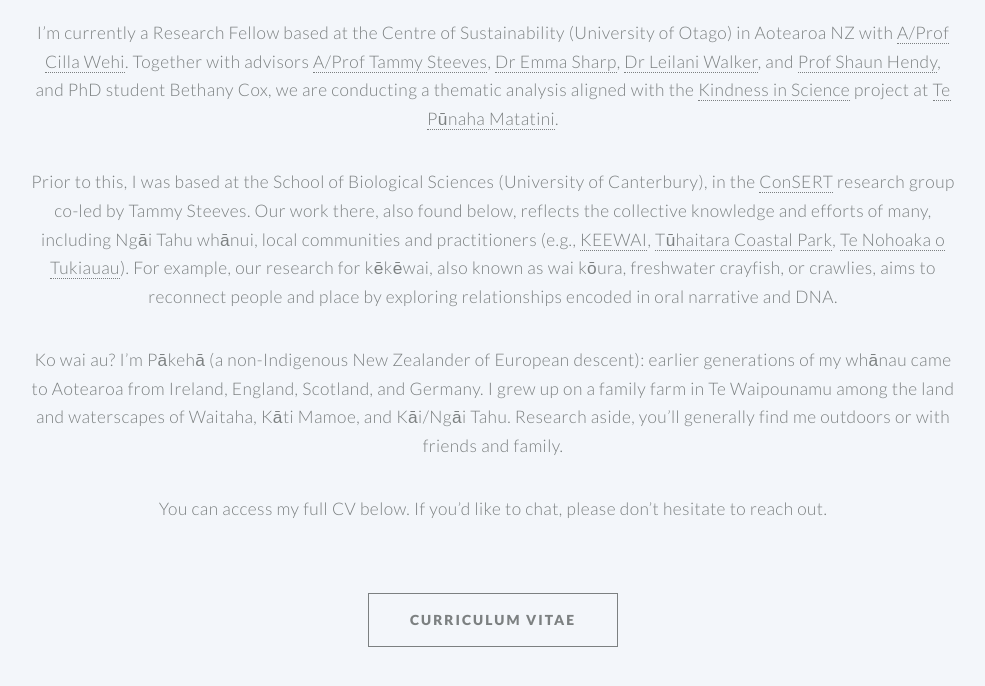
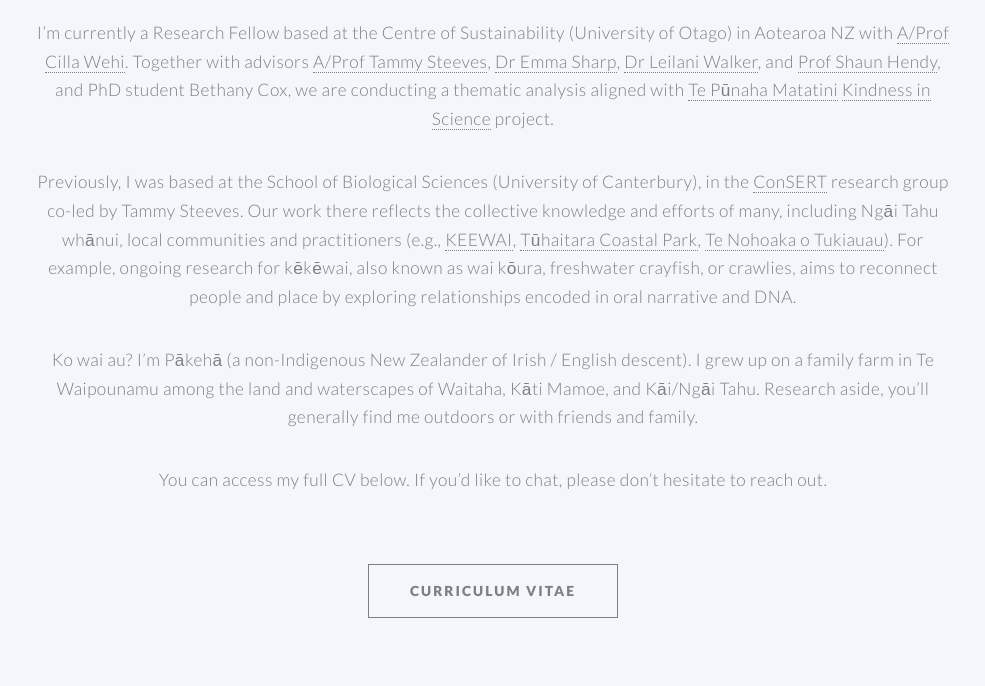
Before and after one commit to aislingrayne/aislingrayne.github.io, a Jekyll site: the page built from index.md, in a window 1280 px wide and 900 px high, scrolled down 884 px, cut to the strip 209-895 px from the top of the window. Shown: the whole strip, without its empty margins (147-1132 px from the left). Built offline with Jekyll 4.4.1, drawn with Linux system fonts in a browser that asks for light colours; some of the changed text lies outside the part shown.

Commit message:
Update index.md

```diff
--- a/index.md
+++ b/index.md
@@ -49,10 +49,10 @@
 
 <img src="../images/profile.png" class="aligncenter" style="max-width:200px" alt="profile">
 
-I'm currently a Research Fellow based at the Centre of Sustainability (University of Otago) in Aotearoa NZ with [A/Prof Cilla Wehi](http://www.priscillawehi.com/). Together with advisors [A/Prof Tammy Steeves](https://www.canterbury.ac.nz/science/contact-us/people/tammy-steeves.html), [Dr Emma Sharp](https://unidirectory.auckland.ac.nz/profile/el-sharp), [Dr Leilani Walker](https://leilani-walker.com/), and [Prof Shaun Hendy](https://www.tepunahamatatini.ac.nz/shaun-hendy/), and PhD student Bethany Cox, we are conducting a thematic analysis aligned with the *[Kindness in Science](http://www.kindnessinscience.org/)* project at [Te Pūnaha Matatini](https://www.tepunahamatatini.ac.nz/).
+I'm currently a Research Fellow based at the Centre of Sustainability (University of Otago) in Aotearoa NZ with [A/Prof Cilla Wehi](http://www.priscillawehi.com/). Together with advisors [A/Prof Tammy Steeves](https://www.canterbury.ac.nz/science/contact-us/people/tammy-steeves.html), [Dr Emma Sharp](https://unidirectory.auckland.ac.nz/profile/el-sharp), [Dr Leilani Walker](https://leilani-walker.com/), and [Prof Shaun Hendy](https://www.tepunahamatatini.ac.nz/shaun-hendy/), and PhD student Bethany Cox, we are conducting a thematic analysis aligned with [Te Pūnaha Matatini](https://www.tepunahamatatini.ac.nz/) *[Kindness in Science](http://www.kindnessinscience.org/)* project.
 
-Prior to this, I was based at the School of Biological Sciences (University of Canterbury), in the [ConSERT](http://www.ucconsert.org/) research group co-led by Tammy Steeves. Our work there, also found below, reflects the collective knowledge and efforts of many, including Ngāi Tahu whānui, local communities and practitioners (e.g., [KEEWAI](http://keewai.co.nz/), [Tūhaitara Coastal Park](https://www.tuhaitarapark.org.nz/), [Te Nohoaka o Tukiauau](https://www.tenohoaka.org.nz/)). For example, our research for kēkēwai, also known as wai kōura, freshwater crayfish, or crawlies, aims to reconnect people and place by exploring relationships encoded in oral narrative and DNA.
+Previously, I was based at the School of Biological Sciences (University of Canterbury), in the [ConSERT](http://www.ucconsert.org/) research group co-led by Tammy Steeves. Our work there reflects the collective knowledge and efforts of many, including Ngāi Tahu whānui, local communities and practitioners (e.g., [KEEWAI](http://keewai.co.nz/), [Tūhaitara Coastal Park](https://www.tuhaitarapark.org.nz/), [Te Nohoaka o Tukiauau](https://www.tenohoaka.org.nz/)). For example, ongoing research for kēkēwai, also known as wai kōura, freshwater crayfish, or crawlies, aims to reconnect people and place by exploring relationships encoded in oral narrative and DNA.
 
-Ko wai au? I'm Pākehā (a non-Indigenous New Zealander of European descent): earlier generations of my whānau came to Aotearoa from Ireland, England, Scotland, and Germany. I grew up on a family farm in Te Waipounamu among the land and waterscapes of Waitaha, Kāti Mamoe, and Kāi/Ngāi Tahu. Research aside, you'll generally find me outdoors or with friends and family.
+Ko wai au? I'm Pākehā (a non-Indigenous New Zealander of Irish / English descent). I grew up on a family farm in Te Waipounamu among the land and waterscapes of Waitaha, Kāti Mamoe, and Kāi/Ngāi Tahu. Research aside, you'll generally find me outdoors or with friends and family.
 
 You can access my full CV below. If you'd like to chat, please don't hesitate to reach out.
```
Also changed, not shown: other parts of index.md (+1 -1 lines).
